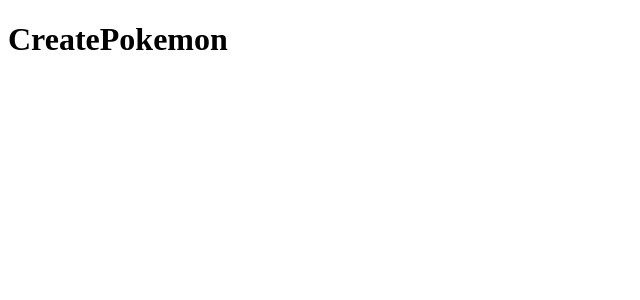
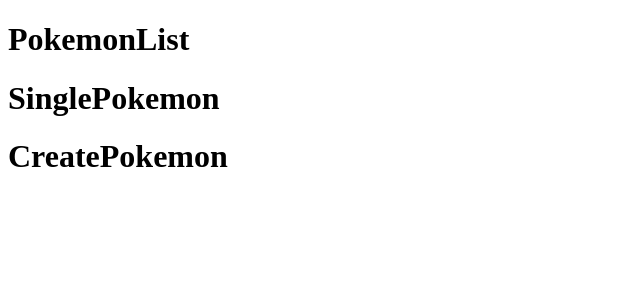
Before and after one commit to dane-hoffman/PokemonApp, a React (Vite) app: page / in a window 1280 px wide. Shown: the top 300 px of the page, without its empty margins (0-640 px from the left). Built offline with nearby package versions, Linux system fonts and the light colour scheme.

Commit message:
All components mounted, and function bodies displayed on screen.

```diff
--- a/src/App.jsx
+++ b/src/App.jsx
@@ -7,9 +7,12 @@
 
 
   return (
-    // <PokemonList />
-    // <SinglePokemon />
+    <>
+    <PokemonList />
+    <SinglePokemon />
     <CreatePokemon />
+    </>
+
   )
 }
 
```
